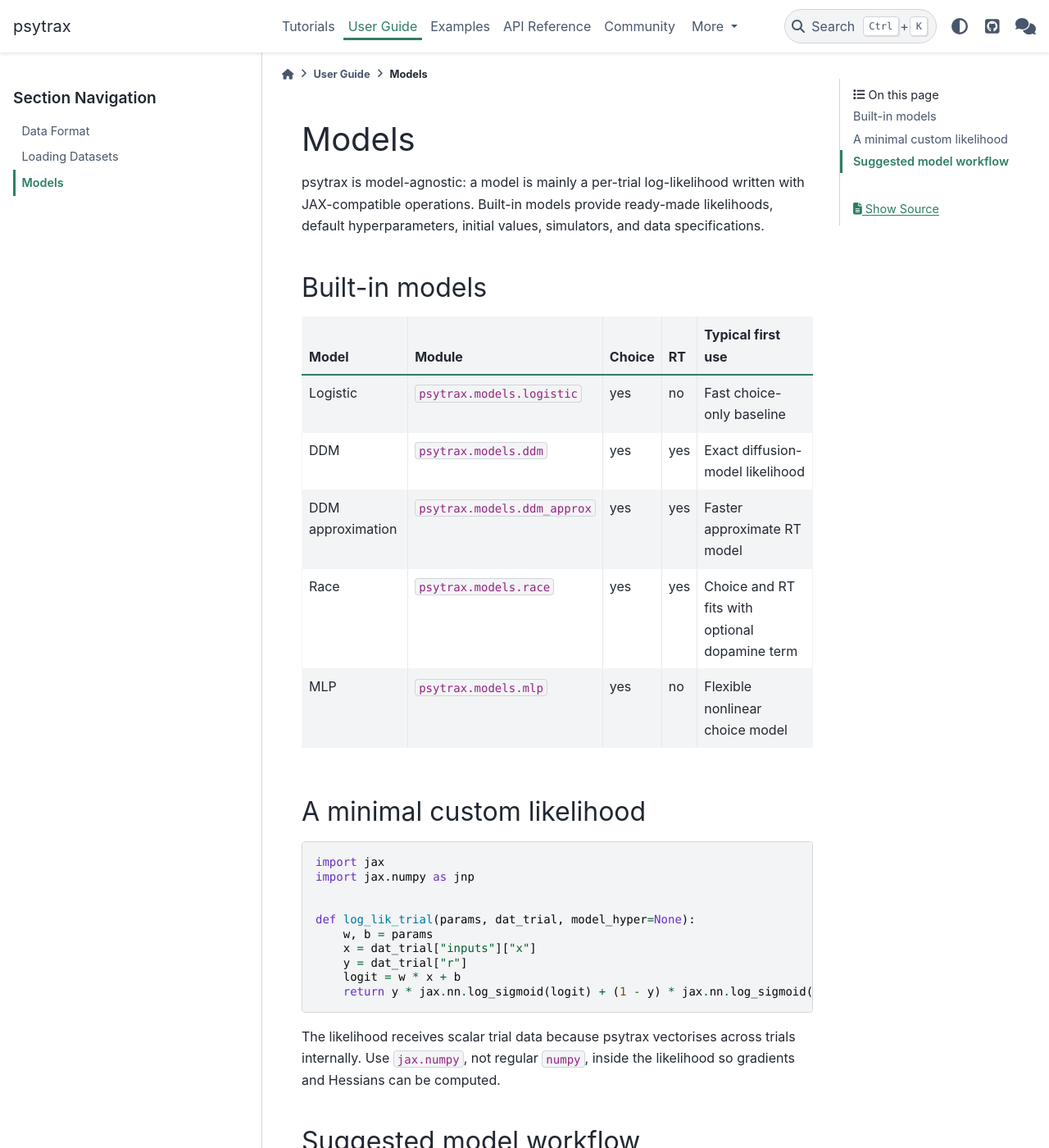
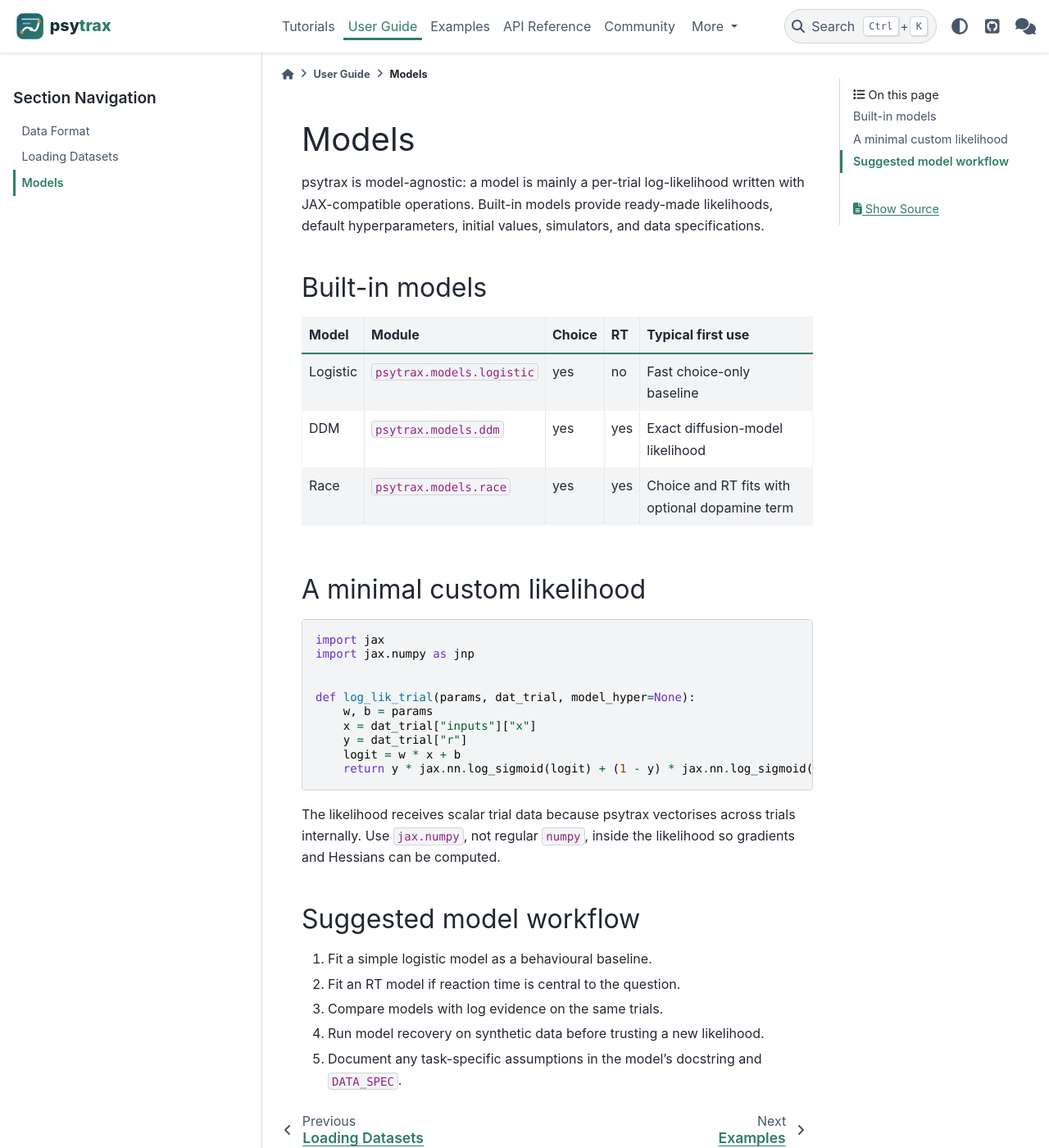
Before and after one commit to SamuelLiebana/psytrax, a Sphinx documentation site: the page built from docs/source/user-guide/models.md, in a window 1280 px wide and 1400 px high. Shown: the whole window at 82% size. Built offline with Sphinx 7.4.7 and the PyData theme 0.15.4, drawn with Linux system fonts in a browser that asks for light colours.

Commit message:
add logo and remove old models

```diff
--- a/benchmark.py
+++ b/benchmark.py
@@ -31,7 +31,7 @@
 # Models to benchmark: (label, module_path, needs_RT)
 MODELS = [
     ('Logistic (K=2)',  'psytrax.models.logistic',   False),
-    ('DDM approx (K=3)', 'psytrax.models.ddm_approx', True),
+    ('DDM exact (K=4)', 'psytrax.models.ddm', True),
     ('Race fixed sig_i (K=5)', 'psytrax.models.race', True),
 ]
 
--- a/docs/source/_static/psytrax.css
+++ b/docs/source/_static/psytrax.css
@@ -32,6 +32,11 @@
 
 .bd-main .bd-content .bd-article-container {
   max-width: 1040px;
+}
+
+.navbar-brand img {
+  max-height: 42px;
+  width: auto;
 }
 
 .sd-card-title {
--- a/docs/source/api/index.rst
+++ b/docs/source/api/index.rst
@@ -13,7 +13,5 @@
    psytrax.recover
    psytrax.models.logistic
    psytrax.models.ddm
-   psytrax.models.ddm_approx
    psytrax.models.race
-   psytrax.models.mlp
    psytrax.learning_rules
--- a/docs/source/conf.py
+++ b/docs/source/conf.py
@@ -33,9 +33,14 @@
 
 html_theme = "pydata_sphinx_theme"
 html_title = "psytrax"
+html_logo = "_static/psytrax_logo.svg"
 html_static_path = ["_static"]
 html_css_files = ["psytrax.css"]
 html_theme_options = {
+    "logo": {
+        "image_light": "_static/psytrax_logo.svg",
+        "image_dark": "_static/psytrax_logo_dark.svg",
+    },
     "icon_links": [
         {
             "name": "Zulip",
--- a/docs/source/user-guide/models.md
+++ b/docs/source/user-guide/models.md
@@ -10,9 +10,7 @@
 | --- | --- | --- | --- | --- |
 | Logistic | `psytrax.models.logistic` | yes | no | Fast choice-only baseline |
 | DDM | `psytrax.models.ddm` | yes | yes | Exact diffusion-model likelihood |
-| DDM approximation | `psytrax.models.ddm_approx` | yes | yes | Faster approximate RT model |
 | Race | `psytrax.models.race` | yes | yes | Choice and RT fits with optional dopamine term |
-| MLP | `psytrax.models.mlp` | yes | no | Flexible nonlinear choice model |
 
 ## A minimal custom likelihood
 
```
Also changed, not shown: README.md (+2 -5 lines), docs/source/api/generated/psytrax.models.ddm_approx.rst (deleted, +0 -14 lines), docs/source/api/generated/psytrax.models.mlp.rst (deleted, +0 -15 lines), docs/source/index.md (+1 -1 lines), docs/source/_static/images/psytrax_pipeline.svg, docs/source/_static/psytrax_logo.svg (added), docs/source/_static/psytrax_logo_dark.svg (added), 3 other files.
